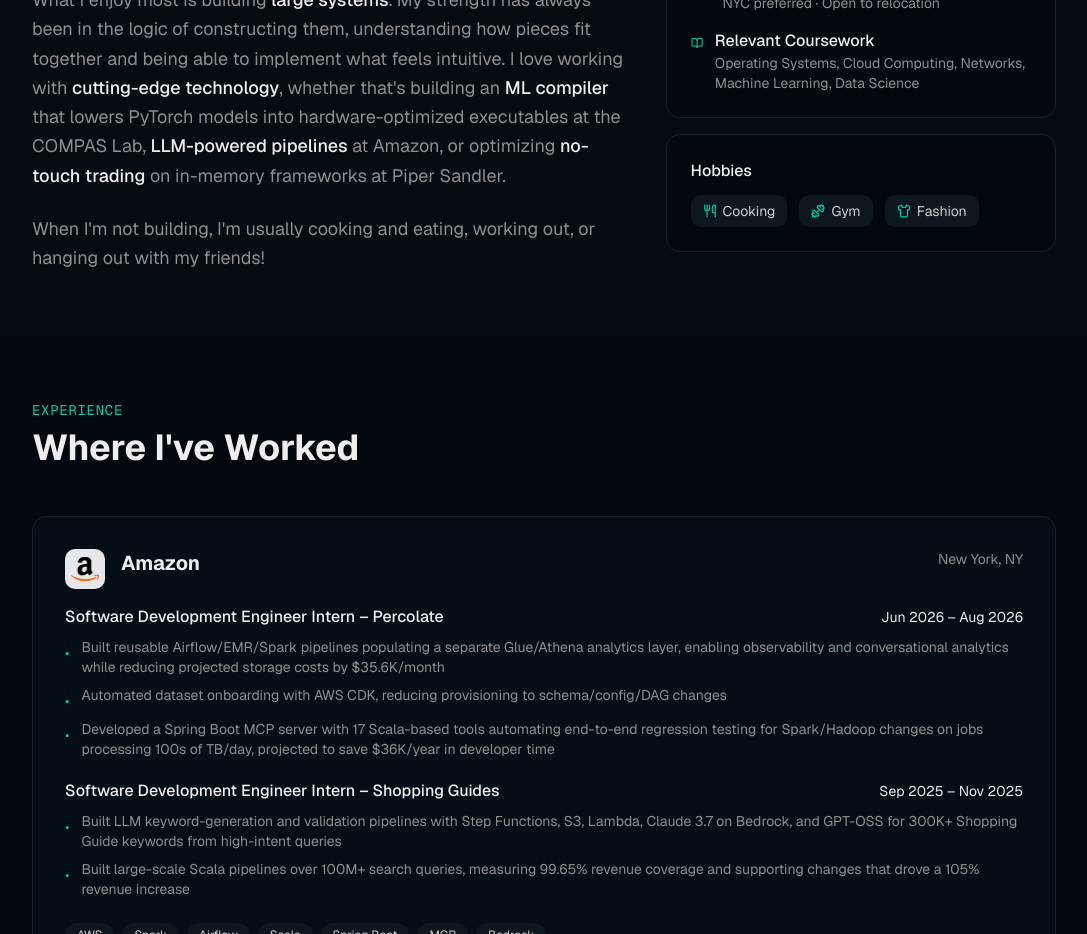
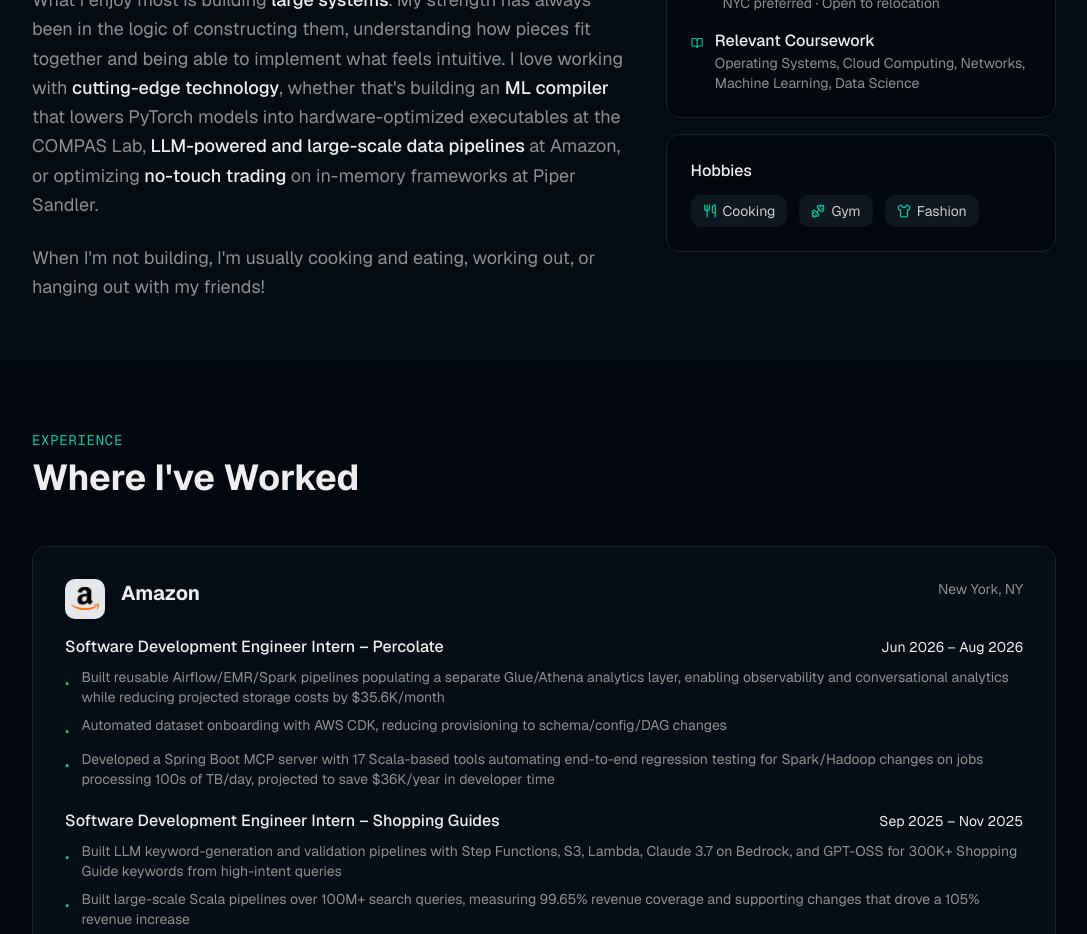
Before and after one commit to tarunvaid05/cse300-personal-website, a Next.js app: page / in a window 1280 px wide. Shown: the part 1120-2054 px from the top of the page, without its empty margins (96-1183 px from the left). Built offline with nearby package versions, Linux system fonts and the light colour scheme.

Commit message:
Mention large-scale data pipelines alongside LLM work

```diff
--- a/components/about.tsx
+++ b/components/about.tsx
@@ -59,7 +59,9 @@ export function About() {
               <span className="text-foreground font-medium">ML compiler</span>{" "}
               that lowers PyTorch models into hardware-optimized executables
               at the COMPAS Lab,{" "}
-              <span className="text-foreground font-medium">LLM-powered pipelines</span>{" "}
+              <span className="text-foreground font-medium">
+                LLM-powered and large-scale data pipelines
+              </span>{" "}
               at Amazon, or optimizing{" "}
               <span className="text-foreground font-medium">no-touch trading</span>{" "}
               on in-memory frameworks at Piper Sandler.
```
